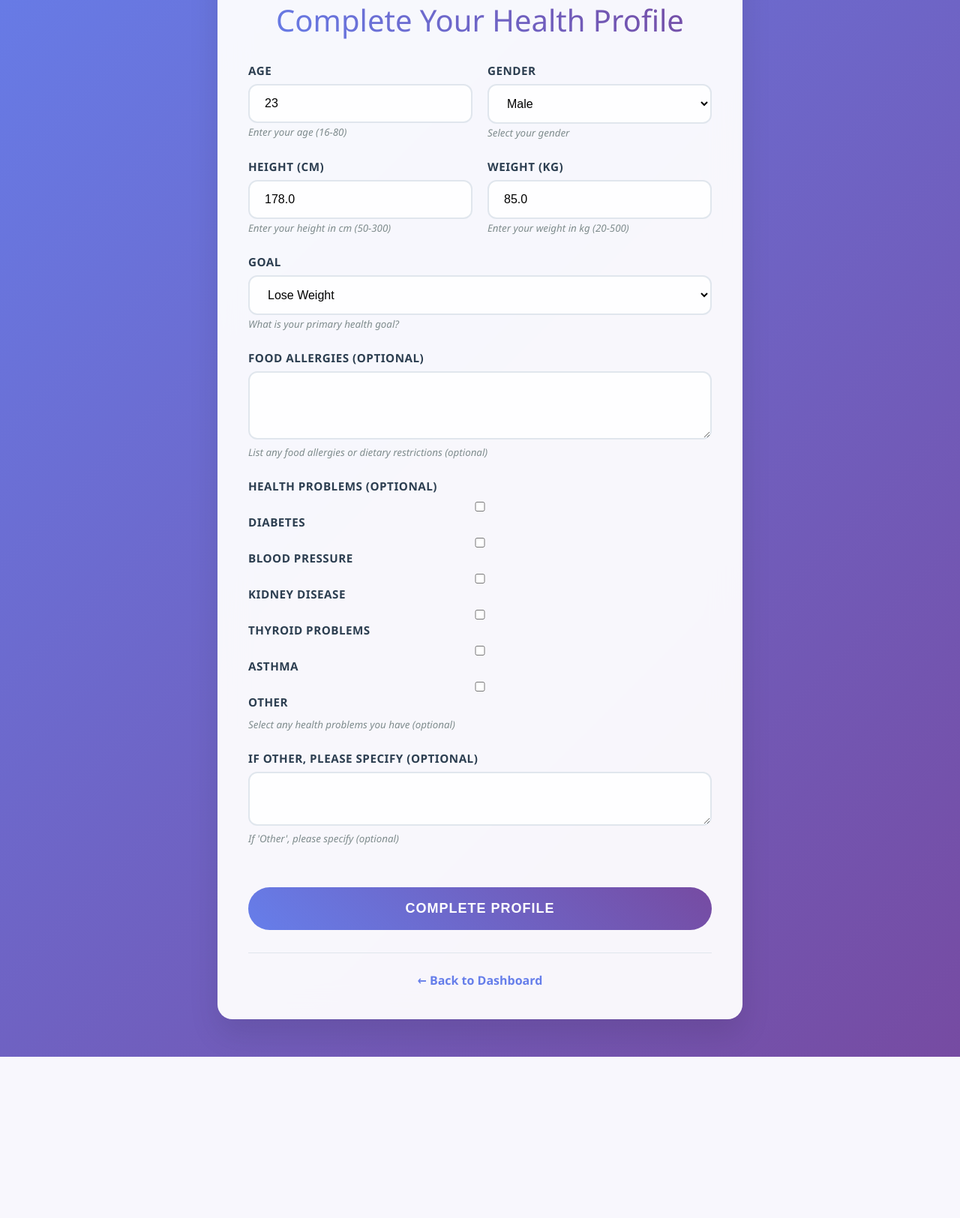
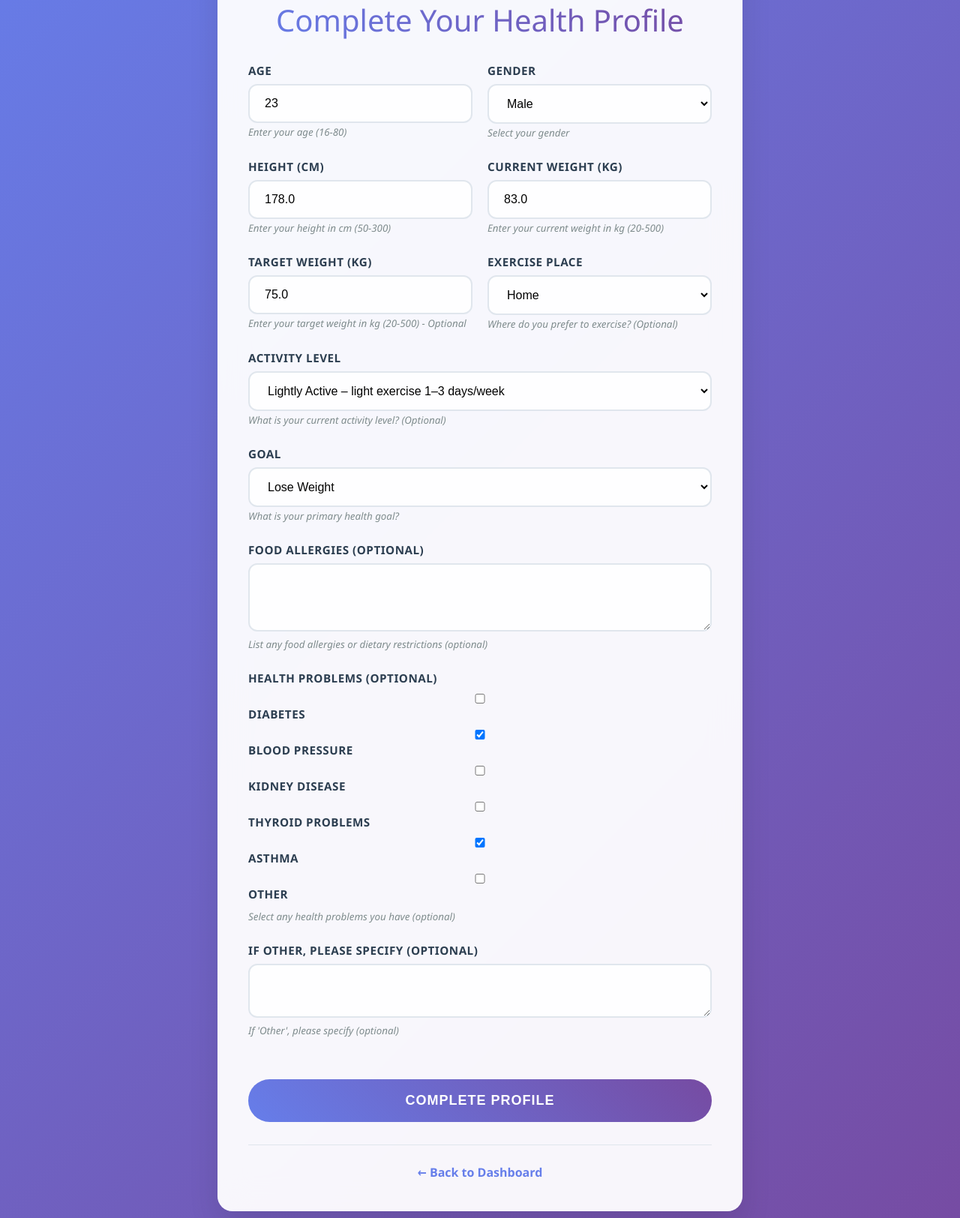
Before and after one commit to MD-SAZID-HOSSAIN/Smart-Health-Companion, a Django app: page /complete-profile/ in a window 1280 px wide. Shown: the part 190-1814 px from the top of the page at 75% size. Before the commit the page ends 1599 px from the top, so only its background shows below. Run offline with Django 5.2, Linux system fonts and the light colour scheme; a user stored in the database is signed in; data comes from the database, SQL or seed files in the repository.

Commit message:
Profile update

```diff
--- a/smart_health_companion/mainapp/forms.py
+++ b/smart_health_companion/mainapp/forms.py
@@ -40,6 +40,22 @@
         ('improve_fitness', 'Improve Fitness'),
     ]
 
+    EXERCISE_PLACE_CHOICES = [
+        ('', 'Select Exercise Place'),
+        ('gym', 'Gym'),
+        ('home', 'Home'),
+        ('outdoor', 'Outdoor'),
+    ]
+
+    ACTIVITY_LEVEL_CHOICES = [
+        ('', 'Select Activity Level'),
+        ('sedentary', 'Sedentary – little or no exercise'),
+        ('lightly_active', 'Lightly Active – light exercise 1–3 days/week'),
+        ('moderately_active', 'Moderately Active – moderate exercise 3–5 days/week'),
+        ('very_active', 'Very Active – hard exercise 6–7 days/week'),
+        ('extra_active', 'Extra Active – intense training or physical job'),
+    ]
+
     HEALTH_PROBLEM_CHOICES = [
         ('diabetes', 'Diabetes'),
         ('blood_pressure', 'Blood Pressure'),
@@ -61,11 +77,17 @@
         max_value=300.0,
         help_text="Enter your height in cm (50-300)"
     )
-    weight = forms.FloatField(
+    current_weight = forms.FloatField(
         required=True,
         min_value=20.0,
         max_value=500.0,
-        help_text="Enter your weight in kg (20-500)"
+        help_text="Enter your current weight in kg (20-500)"
+    )
+    target_weight = forms.FloatField(
+        required=False,
+        min_value=20.0,
+        max_value=500.0,
+        help_text="Enter your target weight in kg (20-500) - Optional"
     )
     gender = forms.ChoiceField(
         choices=GENDER_CHOICES,
@@ -82,6 +104,16 @@
         choices=GOAL_CHOICES,
         required=True,
         help_text="What is your primary health goal?"
+    )
+    exercise_place = forms.ChoiceField(
+        choices=EXERCISE_PLACE_CHOICES,
+        required=False,
+        help_text="Where do you prefer to exercise? (Optional)"
+    )
+    activity_level = forms.ChoiceField(
+        choices=ACTIVITY_LEVEL_CHOICES,
+        required=False,
+        help_text="What is your current activity level? (Optional)"
     )
 
     health_problems = forms.MultipleChoiceField(
@@ -100,7 +132,7 @@
 
     class Meta:
         model = Profile
-        fields = ['age', 'height', 'weight', 'gender', 'food_allergies', 'goal', 'health_problems',
+        fields = ['age', 'height', 'current_weight', 'target_weight', 'gender', 'food_allergies', 'goal', 'exercise_place', 'activity_level', 'health_problems',
                   'other_health_problems']
 
     def clean_health_problems(self):
--- a/smart_health_companion/mainapp/models.py
+++ b/smart_health_companion/mainapp/models.py
@@ -20,13 +20,30 @@
         ('improve_fitness', 'Improve Fitness'),
     ]
 
+    EXERCISE_PLACE_CHOICES = [
+        ('gym', 'Gym'),
+        ('home', 'Home'),
+        ('outdoor', 'Outdoor'),
+    ]
+
+    ACTIVITY_LEVEL_CHOICES = [
+        ('sedentary', 'Sedentary – little or no exercise'),
+        ('lightly_active', 'Lightly Active – light exercise 1–3 days/week'),
+        ('moderately_active', 'Moderately Active – moderate exercise 3–5 days/week'),
+        ('very_active', 'Very Active – hard exercise 6–7 days/week'),
+        ('extra_active', 'Extra Active – intense training or physical job'),
+    ]
+
     user = models.OneToOneField(User, on_delete=models.CASCADE, related_name='profile')
     age = models.IntegerField(null=True, blank=True)
     height = models.FloatField(null=True, blank=True)
-    weight = models.FloatField(null=True, blank=True)
+    current_weight = models.FloatField(null=True, blank=True, help_text='Current weight in kg')
+    target_weight = models.FloatField(null=True, blank=True, help_text='Target weight in kg')
     gender = models.CharField(max_length=1, choices=GENDER_CHOICES, null=True, blank=True)
     food_allergies = models.TextField(max_length=500, blank=True, null=True)
     goal = models.CharField(max_length=20, choices=GOAL_CHOICES, null=True, blank=True)
+    exercise_place = models.CharField(max_length=10, choices=EXERCISE_PLACE_CHOICES, null=True, blank=True, help_text='Preferred exercise location')
+    activity_level = models.CharField(max_length=20, choices=ACTIVITY_LEVEL_CHOICES, null=True, blank=True, help_text='Your current activity level')
     health_problems = models.JSONField(default=list, blank=True, help_text='List of health problems/conditions')
     other_health_problems = models.TextField(max_length=500, blank=True, null=True,
                                              help_text='Specify other health problems not listed above')
@@ -37,11 +54,11 @@
 
     @property
     def bmi(self):
-        """Calculate BMI if height and weight are available"""
-        if self.height and self.weight and self.height > 0:
+        """Calculate BMI if height and current_weight are available"""
+        if self.height and self.current_weight and self.height > 0:
             # Convert height from cm to meters
             height_m = self.height / 100
-            return self.weight / (height_m ** 2)
+            return self.current_weight / (height_m ** 2)
         return None
 
 
--- a/smart_health_companion/mainapp/templates/mainapp/complete_profile.html
+++ b/smart_health_companion/mainapp/templates/mainapp/complete_profile.html
@@ -317,19 +317,66 @@
                 </div>
 
                 <div class="form-group">
-                    <label for="{{ form.weight.id_for_label }}">{{ form.weight.label }} (kg)</label>
-                    {{ form.weight }}
-                    {% if form.weight.errors %}
+                    <label for="{{ form.current_weight.id_for_label }}">{{ form.current_weight.label }} (kg)</label>
+                    {{ form.current_weight }}
+                    {% if form.current_weight.errors %}
                         <ul class="errorlist">
-                            {% for error in form.weight.errors %}
+                            {% for error in form.current_weight.errors %}
                                 <li>{{ error }}</li>
                             {% endfor %}
                         </ul>
                     {% endif %}
-                    {% if form.weight.help_text %}
-                        <small style="color: #7f8c8d; font-style: italic;">{{ form.weight.help_text }}</small>
+                    {% if form.current_weight.help_text %}
+                        <small style="color: #7f8c8d; font-style: italic;">{{ form.current_weight.help_text }}</small>
                     {% endif %}
                 </div>
+            </div>
+
+            <div class="form-row">
+                <div class="form-group">
+                    <label for="{{ form.target_weight.id_for_label }}">{{ form.target_weight.label }} (kg)</label>
+                    {{ form.target_weight }}
+                    {% if form.target_weight.errors %}
+                        <ul class="errorlist">
+                            {% for error in form.target_weight.errors %}
+                                <li>{{ error }}</li>
+                            {% endfor %}
+                        </ul>
+                    {% endif %}
+                    {% if form.target_weight.help_text %}
+                        <small style="color: #7f8c8d; font-style: italic;">{{ form.target_weight.help_text }}</small>
+                    {% endif %}
+                </div>
+
+                <div class="form-group">
+                    <label for="{{ form.exercise_place.id_for_label }}">{{ form.exercise_place.label }}</label>
+                    {{ form.exercise_place }}
+                    {% if form.exercise_place.errors %}
+                        <ul class="errorlist">
+                            {% for error in form.exercise_place.errors %}
+                                <li>{{ error }}</li>
+                            {% endfor %}
+                        </ul>
+                    {% endif %}
+                    {% if form.exercise_place.help_text %}
+                        <small style="color: #7f8c8d; font-style: italic;">{{ form.exercise_place.help_text }}</small>
+                    {% endif %}
+                </div>
+            </div>
+
+            <div class="form-group">
+                <label for="{{ form.activity_level.id_for_label }}">{{ form.activity_level.label }}</label>
+                {{ form.activity_level }}
+                {% if form.activity_level.errors %}
+                    <ul class="errorlist">
+                        {% for error in form.activity_level.errors %}
+                            <li>{{ error }}</li>
+                        {% endfor %}
+                    </ul>
+                {% endif %}
+                {% if form.activity_level.help_text %}
+                    <small style="color: #7f8c8d; font-style: italic;">{{ form.activity_level.help_text }}</small>
+                {% endif %}
             </div>
 
             <div class="form-group">
--- a/smart_health_companion/mainapp/views.py
+++ b/smart_health_companion/mainapp/views.py
@@ -15,7 +15,8 @@
             try:
                 user = form.save()
                 # success message to session for display on login page
-                request.session['registration_success'] = f"Your account has been successfully created for {user.username}. Please log in to continue."
+                request.session[
+                    'registration_success'] = f"Your account has been successfully created for {user.username}. Please log in to continue."
                 return redirect("login")
             except Exception as e:
                 return render(request, "mainapp/register.html", {
@@ -88,10 +89,10 @@
     sleep_message = ""
 
     profile = getattr(request.user, "profile", None)
-    if profile and profile.age and profile.height and profile.weight and profile.gender:
+    if profile and profile.age and profile.height and profile.current_weight and profile.gender:
 
         height_cm = profile.height
-        weight_kg = profile.weight
+        weight_kg = profile.current_weight
         age_years = profile.age
 
         # Map gender char to string for BMR
@@ -180,9 +181,12 @@
                 profile_data = {
                     'age': profile.age,
                     'height': profile.height,
-                    'weight': profile.weight,
+                    'current_weight': profile.current_weight,
+                    'target_weight': profile.target_weight,
                     'gender': profile.gender,
                     'goal': profile.goal,
+                    'exercise_place': profile.exercise_place,
+                    'activity_level': profile.activity_level,
                     'food_allergies': profile.food_allergies or 'None',
                     'health_problems': profile.health_problems or [],
                     'other_health_problems': profile.other_health_problems or 'None',
@@ -215,7 +219,6 @@
     return render(request, "mainapp/tips_list.html", {"tips": tips})
 
 
-
 def doctor_view(request):
     doctors = Doctor.objects.filter(is_published=True)
     return render(request, "mainapp/doctor.html", {"doctors": doctors})
```
Also changed, not shown: smart_health_companion/mainapp/ai_service.py (+58 -12 lines), smart_health_companion/mainapp/templates/mainapp/dashboard.html (+4 -7 lines), smart_health_companion/smart_health_companion/settings.py (+4 -3 lines), smart_health_companion/db.sqlite3, smart_health_companion/mainapp/migrations/0011_remove_profile_weight_profile_activity_level_and_more.py (added).
